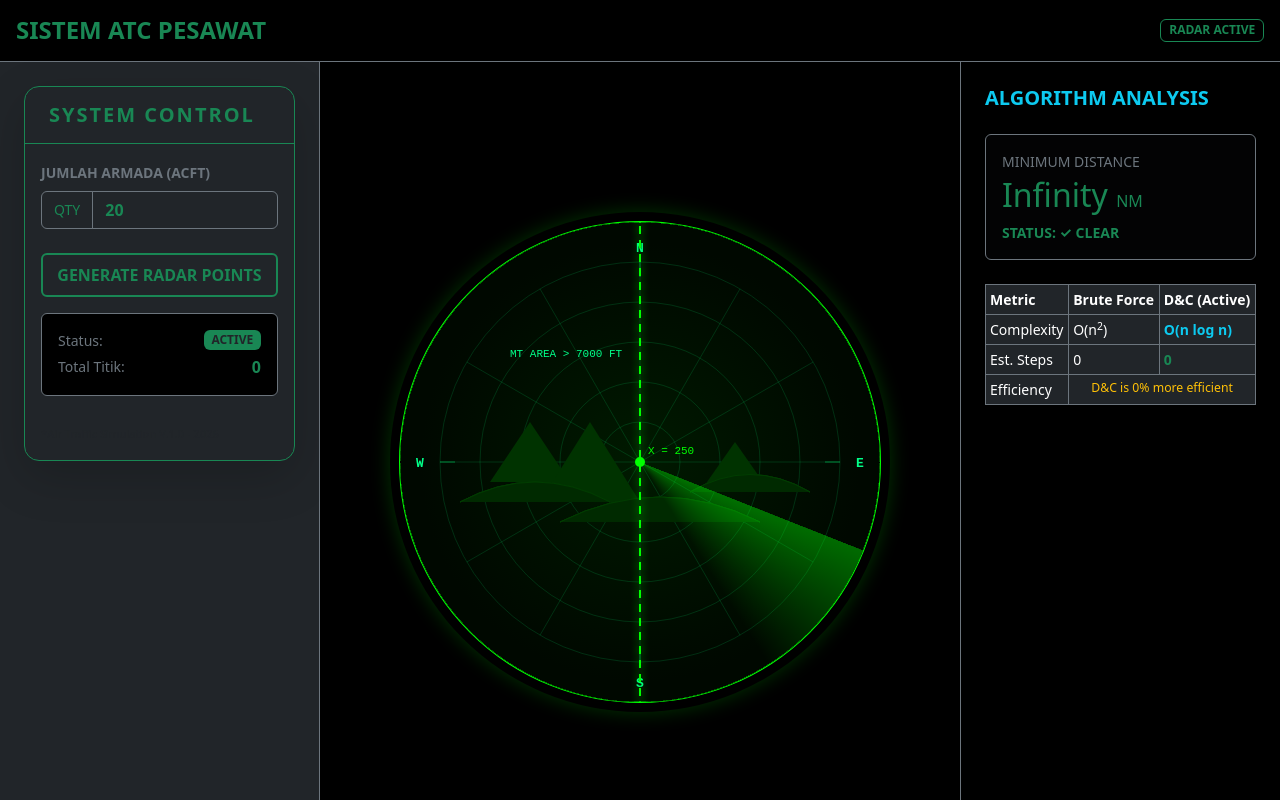
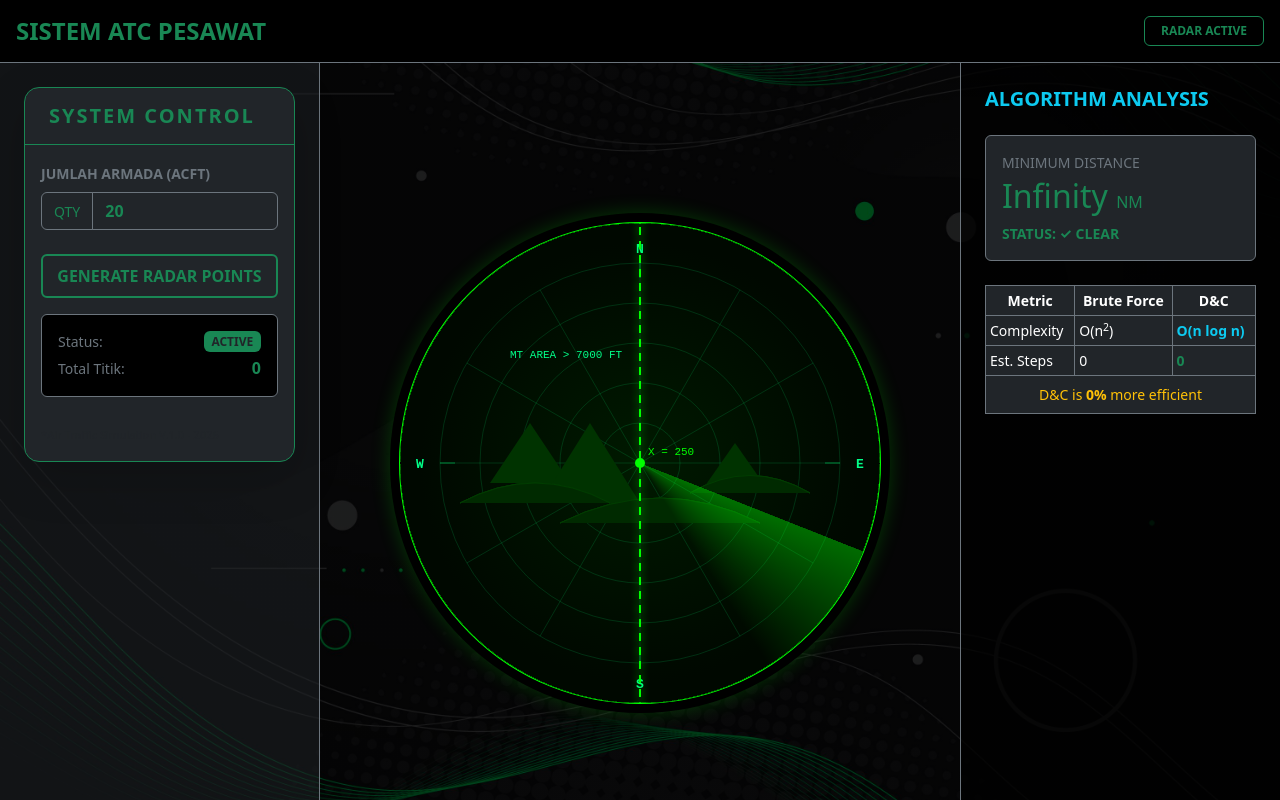
Before and after one commit to OpaaL1/air_traffic_control, a React (Create React App) app: page / in a window 1280 px wide. Built offline with nearby package versions, Linux system fonts and the light colour scheme.

Commit message:
Menambahkan Background

```diff
--- a/src/App.js
+++ b/src/App.js
@@ -1,8 +1,9 @@
 import React, { useState, useCallback } from 'react';
 import 'bootstrap/dist/css/bootstrap.min.css';
+import './App.css'; // Pastikan CSS kamu tetap di-import
 import ControlPanel from './components/ControlPanel';
 import RadarCanvas from './components/RadarCanvas';
-import { calculateMetrics } from './logic/LogicDivideAndConquer'; // Import fungsi metrik
+import { calculateMetrics } from './logic/LogicDivideAndConquer';
 
 function App() {
   const [points, setPoints] = useState([]);
@@ -19,34 +20,47 @@ function App() {
   const metrics = calculateMetrics(points.length);
 
   return (
-    <div className="container-fluid bg-dark text-white vh-100 p-0 overflow-hidden">
+    <div
+      className="container-fluid bg-dark text-white vh-100 p-0 overflow-hidden"
+      style={{
+        backgroundImage: `linear-gradient(rgba(0, 0, 0, 0.7), rgba(0, 0, 0, 0.7)), url('/background1.jpg')`,
+        backgroundSize: 'cover',
+        backgroundPosition: 'center',
+        backgroundAttachment: 'fixed',
+        backgroundRepeat: 'no-repeat',
+        position: 'relative'
+      }}
+    >
       {/* Header Area */}
-      <header className="p-3 border-bottom border-secondary bg-black d-flex justify-content-between align-items-center">
-        <h4 className="m-0 text-success fw-bold">
+      <header
+        className="p-3 border-bottom border-secondary bg-black d-flex justify-content-between align-items-center"
+        style={{ position: 'relative', zIndex: 10 }}
+      >
+        <h4 className="m-0 text-success fw-bold text-uppercase">
           SISTEM ATC PESAWAT
         </h4>
-        <span className="badge border border-success text-success small">RADAR ACTIVE</span>
+        <span className="badge border border-success text-success small px-3 py-2">RADAR ACTIVE</span>
       </header>
 
-      <div className="row g-0 h-100">
+      <div className="row g-0 h-100" style={{ position: 'relative', zIndex: 5 }}>
         {/* KIRI: CONTROL PANEL */}
-        <div className="col-md-3 border-end border-secondary p-4 bg-dark bg-opacity-25">
+        <div className="col-md-3 border-end border-secondary p-4 bg-dark bg-opacity-50">
           <ControlPanel points={points} setPoints={setPoints} />
         </div>
 
         {/* TENGAH: RADAR DISPLAY */}
-        <div className="col-md-6 d-flex align-items-center justify-content-center bg-black">
+        <div className="col-md-6 d-flex align-items-center justify-content-center bg-transparent">
           <RadarCanvas points={points} setAnalysis={updateAnalysis} />
         </div>
 
         {/* KANAN: ALGORITHM ANALYSIS */}
-        <div className="col-md-3 border-start border-secondary p-4 bg-black">
+        <div className="col-md-3 border-start border-secondary p-4 bg-black bg-opacity-75">
           <h5 className="text-info fw-bold mb-4">ALGORITHM ANALYSIS</h5>
 
           {/* Box Monitoring Jarak */}
-          <div className="p-3 border border-secondary rounded mb-4 bg-dark bg-opacity-10">
+          <div className="p-3 border border-secondary rounded mb-4 bg-dark">
             <p className="small text-secondary mb-1">MINIMUM DISTANCE</p>
-            <h2 className={analysis.distance < 60 ? "text-danger animate-pulse" : "text-success"}>
+            <h2 className={analysis.distance < 60 ? "text-danger" : "text-success"}>
               {analysis.distance ? analysis.distance.toFixed(2) : "0.00"} <span className="h6">NM</span>
             </h2>
             <p className={`small fw-bold mb-0 ${analysis.distance < 60 ? "text-danger" : "text-success"}`}>
@@ -58,16 +72,15 @@ function App() {
           <div className="table-responsive">
             <table className="table table-dark table-sm table-bordered border-secondary small">
               <thead>
-                <tr className="text-info">
+                <tr className="text-info text-center">
                   <th>Metric</th>
                   <th>Brute Force</th>
-                  <th>D&C (Active)</th>
+                  <th>D&C</th>
                 </tr>
               </thead>
               <tbody>
                 <tr>
                   <td>Complexity</td>
-                  {/* Perbaikan: Menggunakan tag sup agar pangkat terlihat rapi tanpa karakter aneh */}
                   <td>O(n<sup>2</sup>)</td>
                   <td className="text-info fw-bold">O(n log n)</td>
                 </tr>
@@ -77,9 +90,8 @@ function App() {
                   <td className="text-success fw-bold">{metrics.dc}</td>
                 </tr>
                 <tr>
-                  <td>Efficiency</td>
-                  <td colSpan="2" className="text-center text-warning small">
-                    D&C is {metrics.efficiency}% more efficient
+                  <td colSpan="3" className="text-center text-warning p-2">
+                    D&C is <b>{metrics.efficiency}%</b> more efficient
                   </td>
                 </tr>
               </tbody>
@@ -90,11 +102,11 @@ function App() {
           {analysis.pair && (
             <div className="mt-4 p-3 border border-info rounded bg-info bg-opacity-10">
               <p className="small text-info mb-1 fw-bold">CLOSEST PAIR DATA</p>
-              <div style={{ fontSize: '11px' }} className="font-monospace text-light">
-                TARGET 1: {analysis.pair[0].id} <br/>
-                TARGET 2: {analysis.pair[1].id} <br/>
+              <div style={{ fontSize: '11px' }} className="font-monospace text-light opacity-75">
+                TARGET 1: <span className="text-info">{analysis.pair[0].id}</span> <br/>
+                TARGET 2: <span className="text-info">{analysis.pair[1].id}</span> <br/>
                 <hr className="my-2 border-info opacity-25" />
-                D&C Split Center: {(analysis.pair[0].x + analysis.pair[1].x) / 2} px
+                D&C Split Center: {((analysis.pair[0].x + analysis.pair[1].x) / 2).toFixed(1)} px
               </div>
             </div>
           )}
```
Also changed, not shown: public/background1.jpg (added), 1 other file (tests, documents, lock files or other folders).
